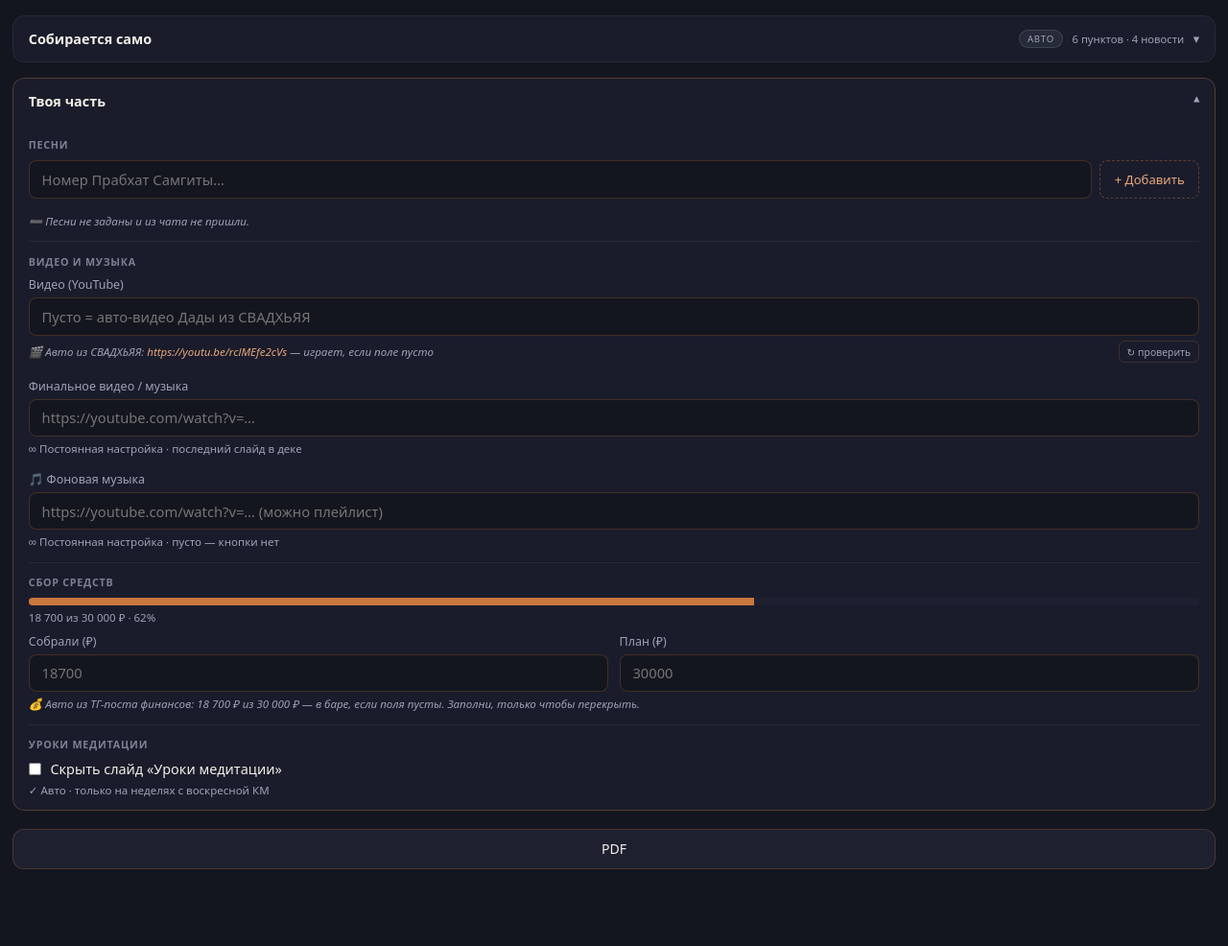
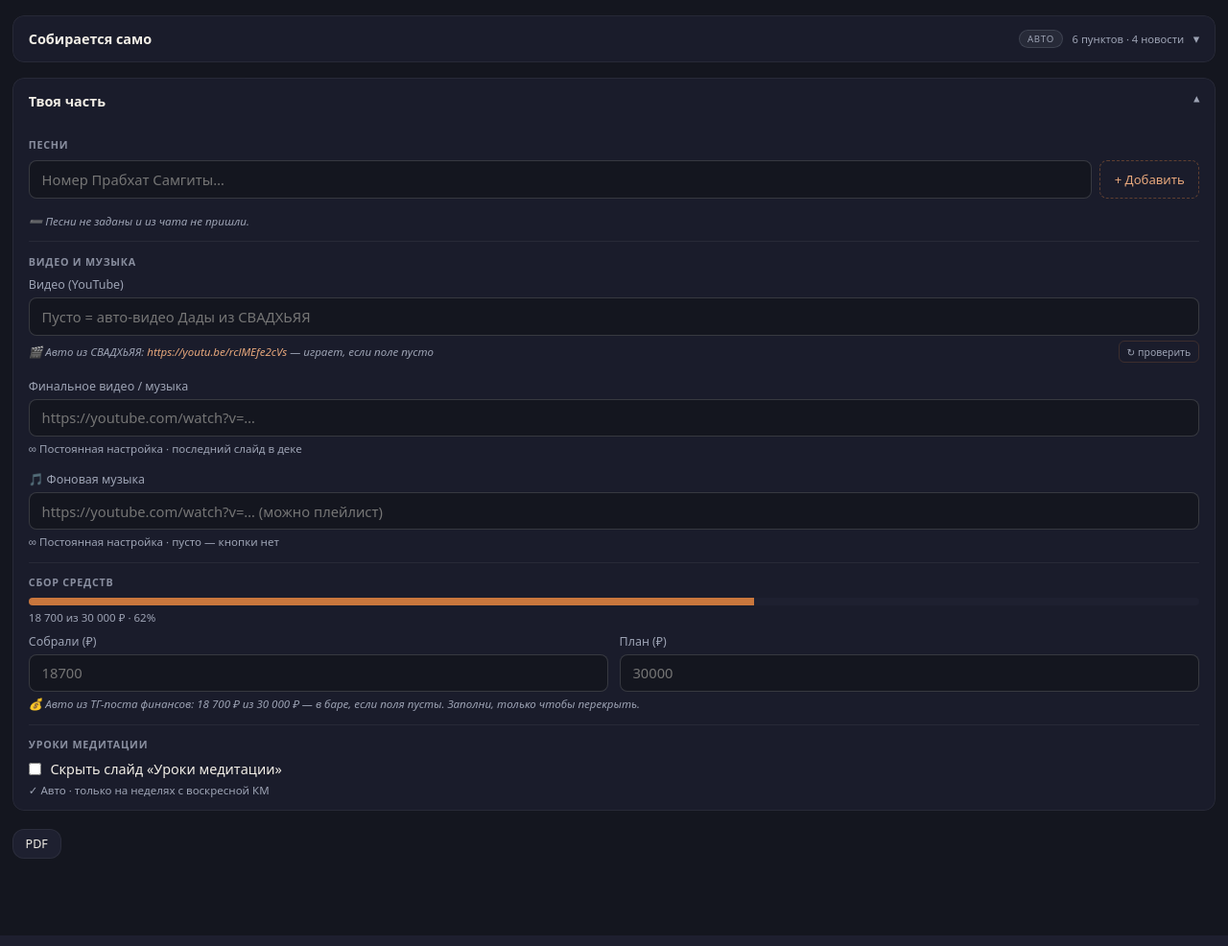
Before and after one commit to Dannymor94/dc_slide_auto, a FastAPI app: template server/templates/operator.html in a window 1280 px wide. Shown: the part 64-1050 px from the top of the page at 96% size. Run offline with FastAPI, Linux system fonts and the light colour scheme; the template is opened without the code that fills it, so the values that code supplies are empty; some libraries are stand-ins or nearby versions.

Commit message:
style(operator): reduce visual border noise
Neutralize decorative accent borders (no state meaning):
- section-yours head/body: accent → var(--border)
- inputs resting: accent 0.25 → surface 0.15 (neutral, clearly visible)
- song-card base: accent 0.2 → var(--border); remove .found rule (expected state, not accent)
- prog-item base: accent 0.14 → var(--border)
- prog-time resting: accent 0.22 → surface 0.15
- dada textarea resting: accent 0.22 → surface 0.15
- btn-done, btn-secondary: accent border → var(--border)
- picker modal border: accent 0.3 → surface 0.1
- PDF button: compact utility size (align-self:flex-start, small padding)
- mgroup-head opacity: 0.75 → 0.85 (charcoal readability)

Semantic accent borders preserved: input:focus, song-card.stub (danger),
song-card.drag-over, prog-item.uncertain (warn), news-item.is-manual/
is-featured/drag-over, section-head.auto-warn, save-banner.error,
all badge-* variants, dashed 'add' action buttons.

```diff
--- a/server/templates/operator.html
+++ b/server/templates/operator.html
@@ -173,8 +173,8 @@
   }
   .section-body.hidden { display: none; }
 
-  .section-yours .section-head { border-color: rgba(var(--accent-rgb),0.35); }
-  .section-yours .section-body { border-color: rgba(var(--accent-rgb),0.35); }
+  .section-yours .section-head { border-color: var(--border); }
+  .section-yours .section-body { border-color: var(--border); }
 
   /* ── Sub-sections ────────────────────────────────────────────────────────── */
   .sub-sep { border: none; border-top: 1px solid var(--border); margin: 1.1rem 0; }
@@ -204,7 +204,7 @@
   .prog-list { display: flex; flex-direction: column; gap: 0.45rem; }
 
   .prog-item {
-    background: var(--bg); border: 1px solid rgba(var(--accent-rgb),0.14);
+    background: var(--bg); border: 1px solid var(--border);
     border-radius: 8px;
   }
   .prog-item.uncertain { border-color: rgba(var(--warn-rgb),0.4); background: rgba(var(--warn-rgb),0.04); }
@@ -223,7 +223,7 @@
   .prog-r1 { display: flex; align-items: center; gap: 0.4rem; }
   .prog-time {
     width: 4.7rem; flex-shrink: 0;
-    background: transparent; border: 1px solid rgba(var(--accent-rgb),0.22);
+    background: transparent; border: 1px solid rgba(var(--surface-rgb),0.15);
     border-radius: 5px; color: var(--accent); font-weight: 600;
     font-family: inherit; font-size: 0.85rem;
     padding: 0.25rem 0.4rem; text-align: center; outline: none;
@@ -324,7 +324,7 @@
   }
   .dada-wrap { display: flex; gap: 0.5rem; align-items: flex-start; }
   .dada-wrap textarea {
-    flex: 1; background: var(--bg); border: 1px solid rgba(var(--accent-rgb),0.22);
+    flex: 1; background: var(--bg); border: 1px solid rgba(var(--surface-rgb),0.15);
     border-radius: 8px; color: var(--text); font-family: inherit; font-size: 0.82rem;
     padding: 0.5rem 0.7rem; outline: none; resize: vertical; min-height: 52px;
   }
@@ -339,7 +339,7 @@
   /* ── Готово ──────────────────────────────────────────────────────────────── */
   .btn-done {
     width: 100%; margin-top: 1.2rem;
-    background: var(--bg-card); border: 1px solid rgba(var(--accent-rgb),0.25);
+    background: var(--bg-card); border: 1px solid var(--border);
     border-radius: var(--radius); color: var(--text-muted);
     font-family: inherit; font-size: 0.88rem; padding: 0.65rem;
     cursor: pointer;
@@ -357,7 +357,7 @@
   .mgroup-head {
     font-size: 0.67rem; font-weight: 700; letter-spacing: 0.07em;
     text-transform: uppercase; color: var(--text-muted);
-    margin: 0 0 0.55rem; opacity: 0.75;
+    margin: 0 0 0.55rem; opacity: 0.85;
   }
   .manual-group .flabel:first-of-type { margin-top: 0; }
   .mgroup-head + .bar-wrap { margin-top: 0; }
@@ -366,7 +366,7 @@
     display: block; font-size: 0.78rem; color: var(--text-muted); margin: 1rem 0 0.3rem;
   }
   input[type=text], input[type=url], input[type=number] {
-    width: 100%; background: var(--bg); border: 1px solid rgba(var(--accent-rgb),0.25);
+    width: 100%; background: var(--bg); border: 1px solid rgba(var(--surface-rgb),0.15);
     border-radius: 8px; color: var(--text); font-family: inherit; font-size: 0.92rem;
     padding: 0.55rem 0.8rem; outline: none; transition: border-color 0.15s;
   }
@@ -396,11 +396,10 @@
   }
   .song-cards { display: flex; flex-direction: column; gap: 0.5rem; }
   .song-card {
-    background: var(--bg); border: 1px solid rgba(var(--accent-rgb),0.2);
+    background: var(--bg); border: 1px solid var(--border);
     border-radius: 8px; padding: 0.55rem 0.75rem;
     display: flex; align-items: flex-start; gap: 0.6rem;
   }
-  .song-card.found { border-color: rgba(var(--accent-rgb),0.45); }
   .song-card.stub  { border-color: rgba(var(--danger2-rgb),0.35); }
   .song-card.dragging { opacity: 0.35; }
   .song-card.drag-over { border-color: var(--accent); box-shadow: 0 0 0 1px var(--accent); }
@@ -442,10 +441,11 @@
   .btn-primary:active { opacity: 0.82; }
   .btn-secondary {
     flex: 1; background: var(--bg-card); color: var(--text);
-    border: 1px solid rgba(var(--accent-rgb),0.25); border-radius: var(--radius);
+    border: 1px solid var(--border); border-radius: var(--radius);
     font-size: 0.88rem; font-family: inherit; padding: 0.65rem;
     cursor: pointer; text-align: center;
   }
+  .actions .btn-secondary { flex: none; align-self: flex-start; font-size: 0.78rem; padding: 0.38rem 0.8rem; }
   .btn-row { display: flex; gap: 0.7rem; }
 
   /* ── Song picker (choose from catalog) ─────────────────────────────────────── */
@@ -457,7 +457,7 @@
   .picker-overlay.open { display: flex; }
   .picker {
     width: 100%; max-width: 640px; max-height: 85dvh;
-    background: var(--bg-card); border: 1px solid rgba(var(--accent-rgb),0.3);
+    background: var(--bg-card); border: 1px solid rgba(var(--surface-rgb),0.1);
     border-radius: var(--radius) var(--radius) 0 0;
     display: flex; flex-direction: column;
     animation: picker-up 0.2s ease;
```
